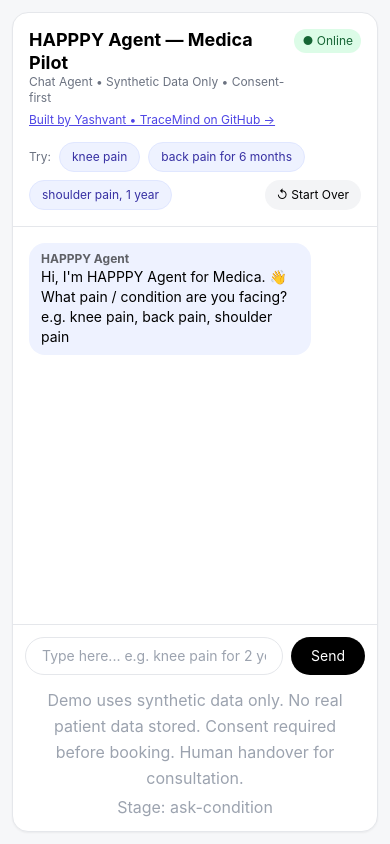
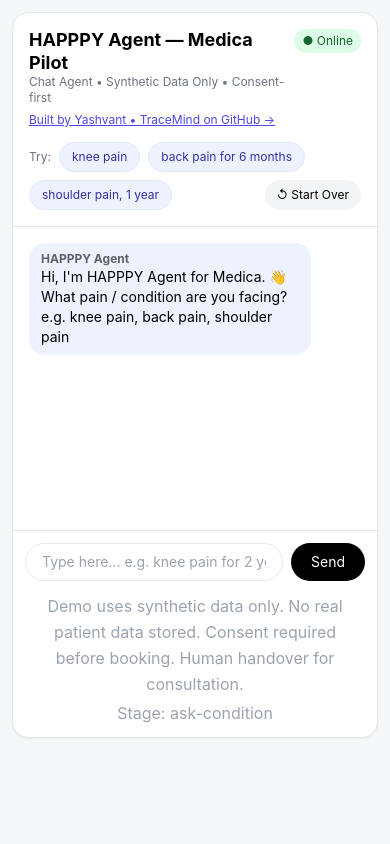
Before and after one commit to yashvantys/tracemind, a Next.js app in the folder apps/web/: page /happy-agent in a window 390 px wide. Built offline with nearby package versions, Linux system fonts and the light colour scheme.

Commit message:
Fix HAPPPY Agent left clipping on mobile

```diff
--- a/apps/web/app/happy-agent/page.tsx
+++ b/apps/web/app/happy-agent/page.tsx
@@ -62,8 +62,8 @@ export default function HappyAgentPage() {
     const send = () => sendText(input);
 
     return (
-    <div className="min-h-screen bg-[#f6f7f9] p-3 sm:p-4 flex justify-center">
-      <div className="w-full max-w- bg-white rounded-2xl border shadow-sm flex flex-col h-">
+        <div className="min-h-screen bg-[#f6f7f9] flex justify-center overflow-x-hidden">
+            <div className="w-full max-w-[640px] mx-3 my-3 sm:mx-4 sm:my-4 bg-white rounded-2xl border shadow-sm flex flex-col h-[86vh] overflow-hidden">
                 {/* Header - Fixed for mobile */}
                 <div className="p-4 border-b">
                     <div className="flex justify-between items-start gap-2">
@@ -103,12 +103,11 @@ export default function HappyAgentPage() {
                 </div>
 
                 {/* Messages */}
-        <div className="flex-1 overflow-y-auto p-4 space-y-3">
+                <div className="flex-1 overflow-y-auto px-4 py-4 space-y-3 overflow-x-hidden">
                     {messages.map((m, i) => (
                         <div
                             key={i}
-              className={`max-w-[85%] px-3 py-2 rounded-2xl text-sm whitespace-pre-line ${
-                m.from === "ai" ? "bg-indigo-50 text-left" : "bg-gray-100 ml-auto text-right"
+                            className={`max-w-[85%] px-3 py-2 rounded-2xl text-sm whitespace-pre-line ${m.from === "ai" ? "bg-indigo-50 text-left" : "bg-gray-100 ml-auto text-right"
                                 }`}
                         >
                             <b className="text-xs block opacity-60">{m.from === "ai" ? "HAPPPY Agent" : "You"}</b>
```
Lines whose indentation alone changed are shown as unchanged.
